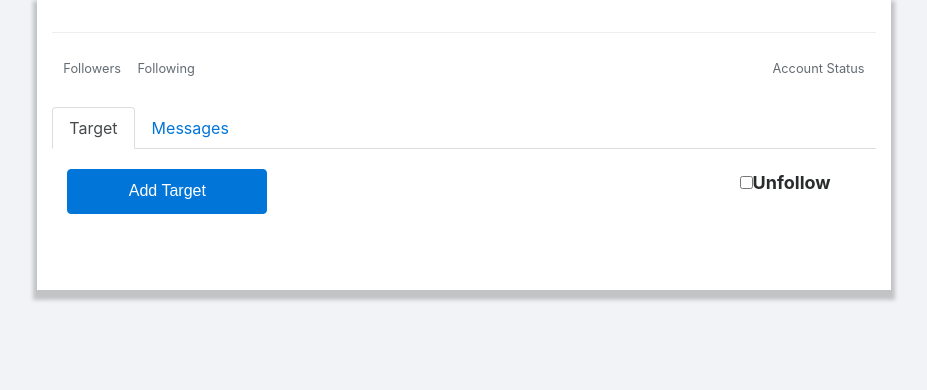
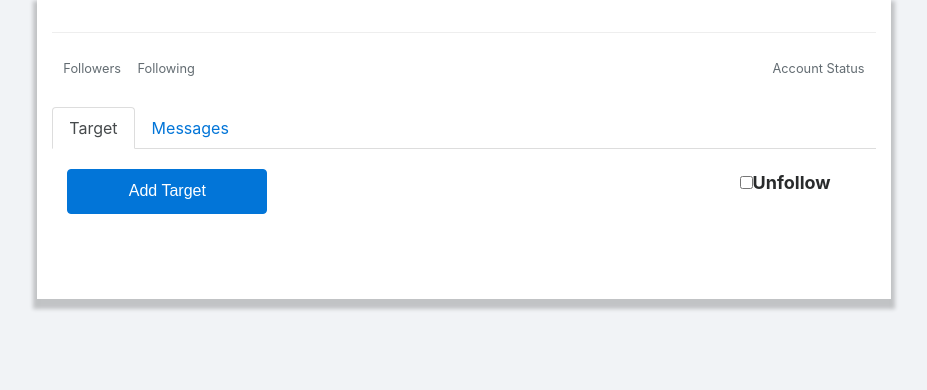
Before and after one commit to pysingh/Insta_web, a Django app: template templates/dashboard.html in a window 1280 px wide. Shown: the part 71-461 px from the top of the page, without its empty margins (176-1103 px from the left). Run offline with Django 3.2, Linux system fonts and the light colour scheme; the template is opened without the code that fills it, so the values that code supplies are empty; parts of the project's set-up code (start-up, migrations or seed data) failed here and were passed over; some libraries are stand-ins or nearby versions.

Commit message:
Uploaded.

```diff
--- a/templates/dashboard.html
+++ b/templates/dashboard.html
@@ -347,7 +347,7 @@ input.cmn-toggle-round-flat:checked + label:after
                           <div class="col-md-6" align="right" style="font-size: 18px;">
                               <input type="checkbox" id="unfollow" name="unfollow" onclick="start_unfollow_function('{{ user.username }}')"><strong>Unfollow</strong>
                           </div>
-                          <br>
+                          <br><br><br>
                            <!-- Modal -->
                           <div class="modal fade" style="margin : 0 auto;" id="myModal" tabindex="-1" role="dialog" aria-labelledby="exampleModalLabel" aria-hidden="true">
                               <div class="modal-dialog" role="document" style="vertical-align: middle;">
@@ -411,10 +411,9 @@ input.cmn-toggle-round-flat:checked + label:after
                                   </div>
                               </div>
                           </div>
-                            <br><br>
-                          <div id="target_cards_panel" align="center" class="container row">
-                            <div class="col-md-4">
-                                            <!--<div class="card" style="width: 13rem; margin-bottom: 30px;">
+                          <div id="target_cards_panel" align="center" class="container row" style="padding-top: 10px;">
+                              <!--<div class="col-md-4">
+                                  <div class="card" style="width: 13rem; margin-bottom: 30px;">
                                       <div style="background-color: lightblue; position: relative;padding:10px;text-align: center;">
                                           <span class="card-title" style="color: darkblue"><b>{{ i.target_value }}</b></span>
                                       </div>
@@ -440,7 +439,6 @@ input.cmn-toggle-round-flat:checked + label:after
                                               <span class="col-md-3"></span>
                                               <span class="col-md-5 font" >{{ i.follow }}</span>
                                           </div>
-
                                       </div>
                                       <div class="" align="right" style="padding: 0px 10px 10px 10px;">
                                           <hr>
@@ -452,9 +450,9 @@ input.cmn-toggle-round-flat:checked + label:after
                                           </a>
                                       </div>
                                   </div>
-                                        </div>
+                              </div>-->
 
-                                          <div id="likes_switch">Functionality Not Running...</div>-->
+
                                 {% for i in items %}
                                     {% if i.target == 'username' %}
                                         <div class="col-md-4">
@@ -541,7 +539,6 @@ input.cmn-toggle-round-flat:checked + label:after
                             </div>
                         </div>
                   </div>
-                  </div>
                   <div class="tab-pane" id="message_card" role="tabpanel">
                       <div class="container" style="margin-top: 20px;">
                           <button type="button" class="btn btn-primary" data-toggle="modal" data-target="#message_modal" style="width: 200px;height: 45px;">New Message</button>
@@ -600,6 +597,7 @@ input.cmn-toggle-round-flat:checked + label:after
                                   </div>
                               </div>
                           </div>
+                      </div>
                       <br><br>
                       <div id="message_cards_panel" align="center" class="container row">
                               <!--<div class="col-md-4">
@@ -630,6 +628,7 @@ input.cmn-toggle-round-flat:checked + label:after
                                                 </div>
                                             </div>
                                         </div>-->
+
                       </div>
                           <!--
                       <div class="row">
```
Also changed, not shown: 1 other file. Lines whose indentation alone changed are shown as unchanged.
